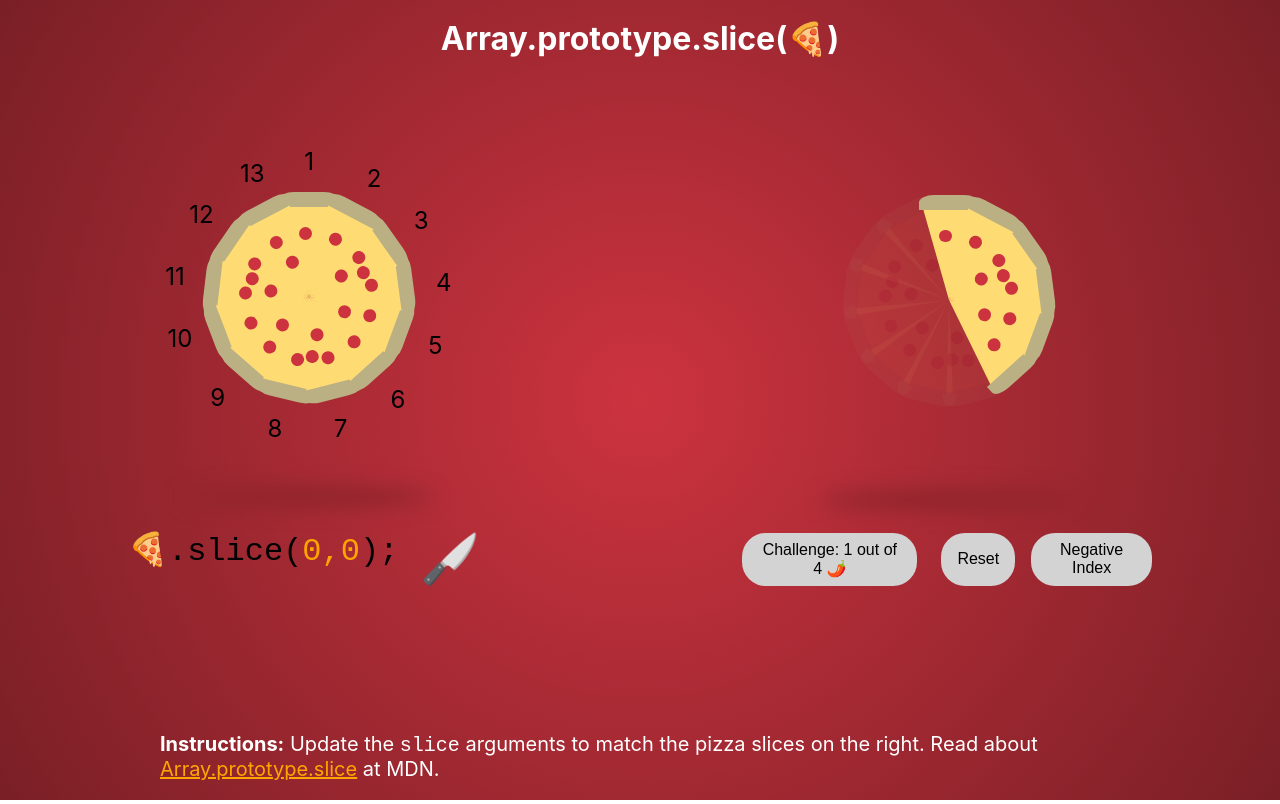
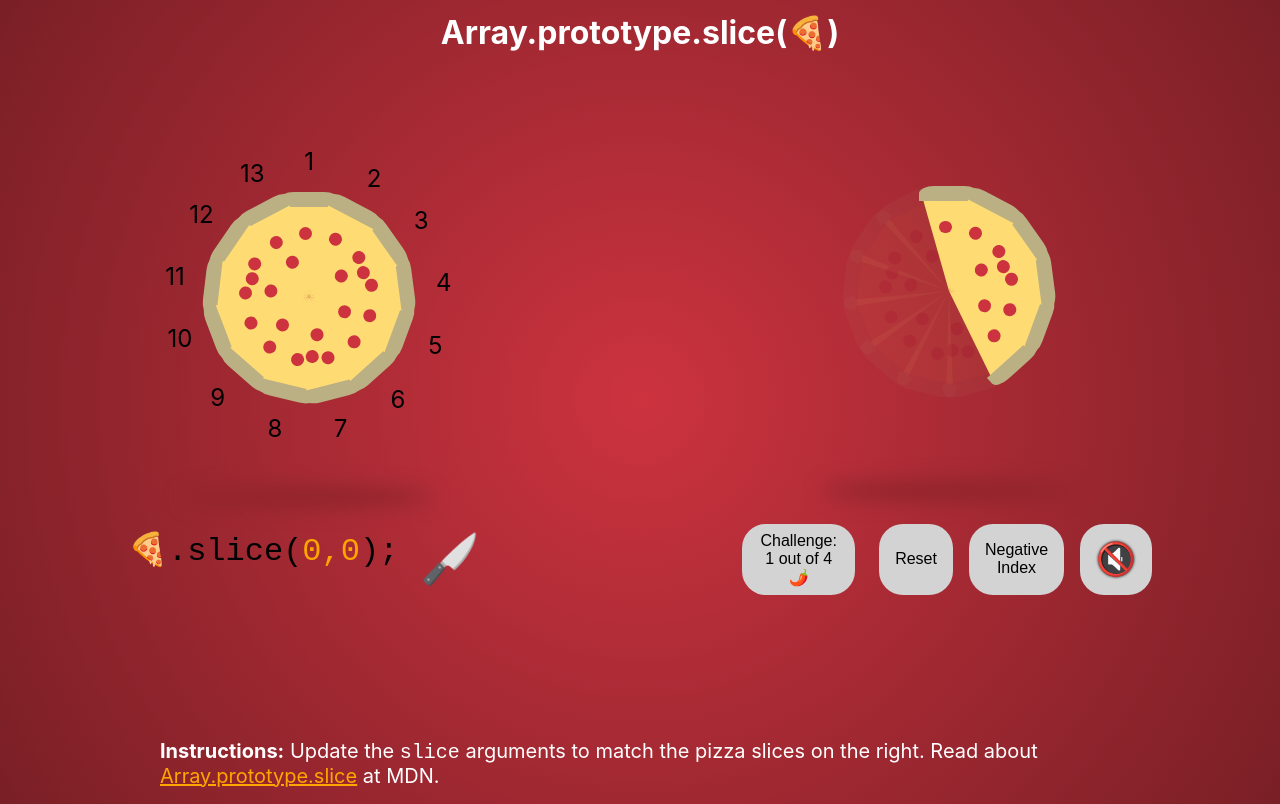
Before and after one commit to in-tech-gration/JavaScript.Animated, a website: page www/pizza-slice/index.html in a window 1280 px wide. Both pictures are taken after a click on the button "Start the Challenge 🌶️". Drawn offline with Linux system fonts and the light colour scheme; some packages are replaced by stand-ins of ours; a script that the page names is missing.

Commit message:
add audio mute functionality

```diff
--- a/www/pizza-slice/index.html
+++ b/www/pizza-slice/index.html
@@ -28,6 +28,7 @@
           <button id="start">Start the Challenge 🌶️</button>
           <button id="reset">Reset</button>
           <button id="negative">Negative Index</button>
+          <button id="mute" data--mute="false">🔇</button>
           <!-- <code>pizza.slice(1,7);</code> -->
         </div>
       </div>
--- a/www/pizza-slice/script.js
+++ b/www/pizza-slice/script.js
@@ -19,6 +19,7 @@ let currentChallenge  = 0;
 let currentExercise   = null;
 let gameStarted       = false;
 let debugMode         = false;
+let bgPlay            = null;
 const exercises = originalExercises.slice();
 const exercisesLen = originalExercises.length;
 function createSlice({ i, neg, missing }){
@@ -57,13 +58,22 @@ function renderPizza({ el, from = 1, to = 14, neg = false }){
     el.appendChild(slice);
   }
 }
-function play( audioFile, loop = false ){
+function play(audioFile, loop = false) {
+  const muted = mute.dataset.Mute === "true";
+  if (muted && !loop) return;
   const audio = new Audio("assets/" + audioFile);
   audio.loop = loop;
   !debugMode && audio.play();
+  muted && audio.pause();
   return audio;
 }
-
+function toggleMute() {
+  mute.textContent = mute.dataset.Mute === "false" ? "🔊" : "🔇";
+  mute.dataset.Mute = mute.dataset.Mute === "false" ? "true" : "false";
+  try {
+    mute.dataset.Mute === "false" ? bgPlay.play() : bgPlay.pause();
+  } catch (e) {}
+}
 function pizzaCheck(){
   if ( !gameStarted ){
     return false;
@@ -144,7 +154,7 @@ function startGame(e){
   if ( gameStarted ){
     return false;
   }
-  play("mixkit-yo-chucky-861.mp3", true);
+  bgPlay = play("mixkit-yo-chucky-861.mp3", true);
   pizzaEl.classList.add("active");
   gameStarted = true;
   // DRY:
@@ -227,3 +237,4 @@ negIdx.addEventListener("click", e=>{
   }
 });
 // editArea.focus();
+mute.addEventListener("click", toggleMute);
--- a/www/pizza-slice/style.css
+++ b/www/pizza-slice/style.css
@@ -254,7 +254,7 @@ body .pizza .slice:after {
 #start:hover, #reset:hover, #negative:hover {
   opacity: 0.8;
 }
-#start, #reset, #negative {
+#start, #reset, #negative, #mute {
   transition: all 300ms ease;
   padding: 0.5rem 1rem;
   font-size: 1rem;
@@ -266,3 +266,7 @@ body .pizza .slice:after {
 #reset {
   margin-left: 0.5rem;
 }
+#mute {
+  text-shadow: 0px 0px 3px black;
+  font-size: 2rem;
+}
```
